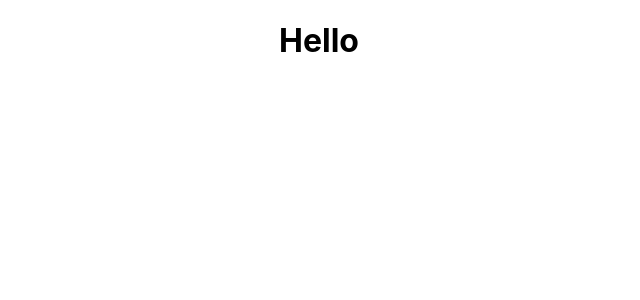
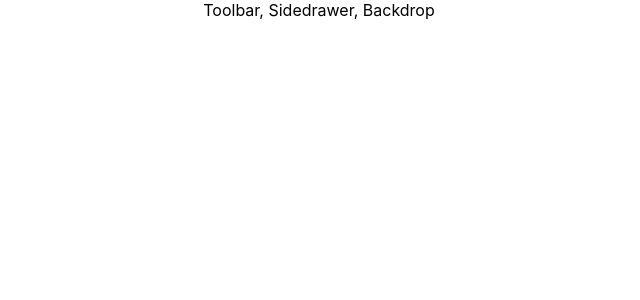
Before and after one commit to Sparrow48/burger-builder, a React (Create React App) app: page / in a window 1280 px wide. Shown: the top 300 px of the page, without its empty margins (321-961 px from the left). Built offline with nearby package versions, Linux system fonts and the light colour scheme.

Commit message:
Create layout component

```diff
--- a/src/App.js
+++ b/src/App.js
@@ -1,11 +1,13 @@
 import React, { Component } from "react";
 import classes from "./App.module.css";
+
+import Layout from "./components/Layout/Layout";
 
 class App extends Component {
   render() {
     return (
       <div className={classes.App}>
-        <h1>Hello</h1>
+        <Layout></Layout>
       </div>
     );
   }
--- /dev/null
+++ b/src/components/Layout/Layout.js
@@ -0,0 +1,12 @@
+import React from "react";
+
+import Aux from "../../hoc/aux";
+
+const layout = props => (
+  <Aux>
+    <div>Toolbar, Sidedrawer, Backdrop</div>
+    <main>{props.children}</main>
+  </Aux>
+);
+
+export default layout;
--- /dev/null
+++ b/src/hoc/aux.js
@@ -0,0 +1,3 @@
+const aux = props => props.children;
+
+export default aux;
```
